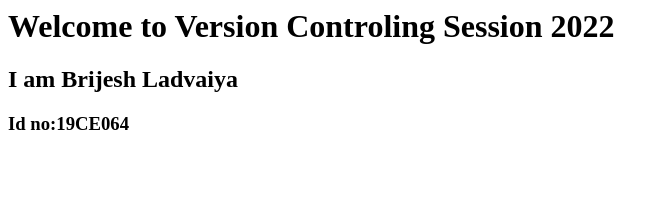
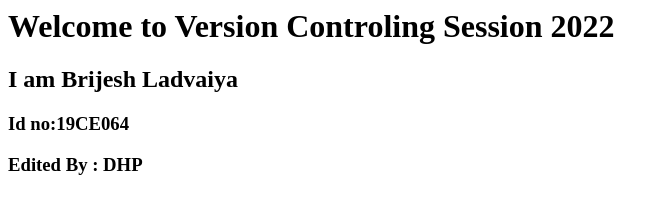
Before and after one commit to BrijeshLadvaiya/SummerInternship22, a plain HTML site: page index.html in a window 1280 px wide. Shown: the whole page, without its empty margins (0-669 px from the left). Drawn offline with Linux system fonts and the light colour scheme.

Commit message:
Add Name

```diff
--- a/index.html
+++ b/index.html
@@ -5,6 +5,7 @@
     <h1>Welcome to Version Controling Session 2022</h1>
     <h2>I am Brijesh Ladvaiya</h2>
     <h3>Id no:19CE064</h3>
+    <h3>Edited By : DHP</h3>
 
 
 </body>
```
